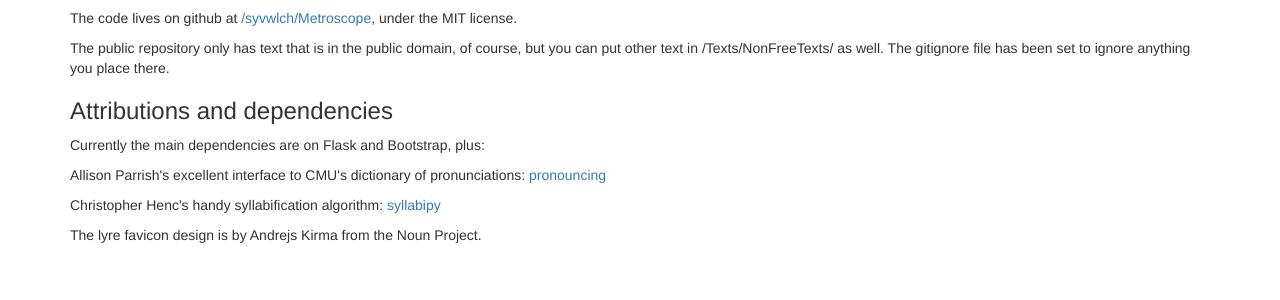
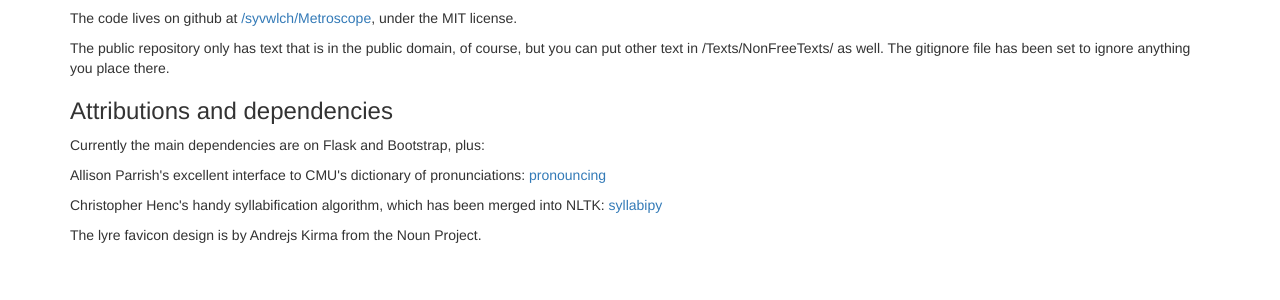
Before and after one commit to syvwlch/Metroscope, a Flask app: page /about in a window 1280 px wide. Shown: the part 386-686 px from the top of the page. Run offline with Flask 2, Linux system fonts and the light colour scheme; some libraries are stand-ins or nearby versions.

Commit message:
Updated readme and about page to reflect switch to NLTK for syllabifier.

```diff
--- a/templates/about.html
+++ b/templates/about.html
@@ -17,7 +17,7 @@
         <h3>Attributions and dependencies</h3>
             <p>Currently the main dependencies are on Flask and Bootstrap, plus:</p>
             <p>Allison Parrish's excellent interface to CMU's dictionary of pronunciations: <a href="https://github.com/aparrish/pronouncingpy" target="_blank">pronouncing</a></p>
-            <p>Christopher Henc's handy syllabification algorithm: <a href="https://github.com/henchc/syllabipy" target="_blank">syllabipy</a></p>
+            <p>Christopher Henc's handy syllabification algorithm, which has been merged into NLTK: <a href="https://github.com/henchc/syllabipy" target="_blank">syllabipy</a></p>
             <p>The lyre favicon design is by Andrejs Kirma from the Noun Project.</p>
     <!--
     This about page was first created on June 1st 2019 in the Philz coffee in the Mission district while my buddy Allen Tsai was buying us a couple cups of coffee.
```
Also changed, not shown: README.md.
